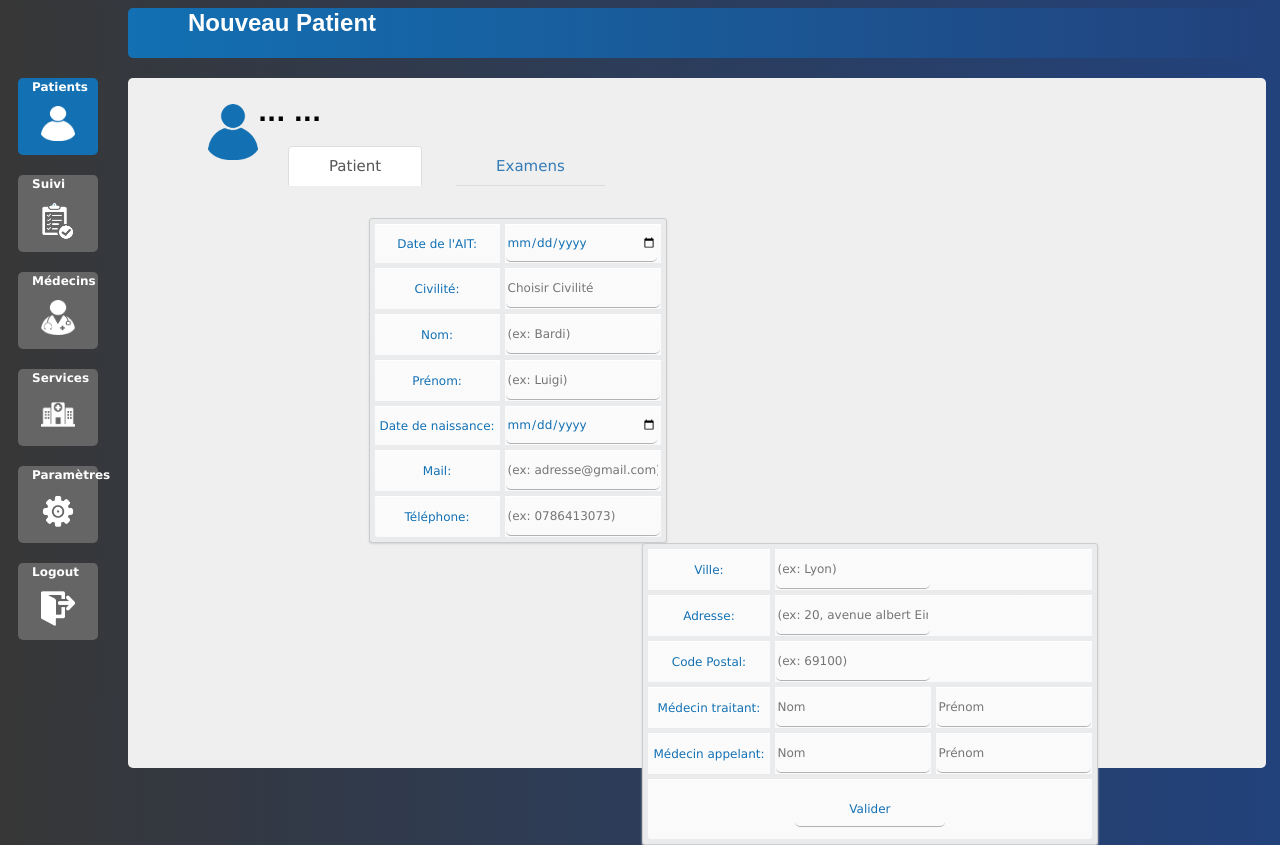
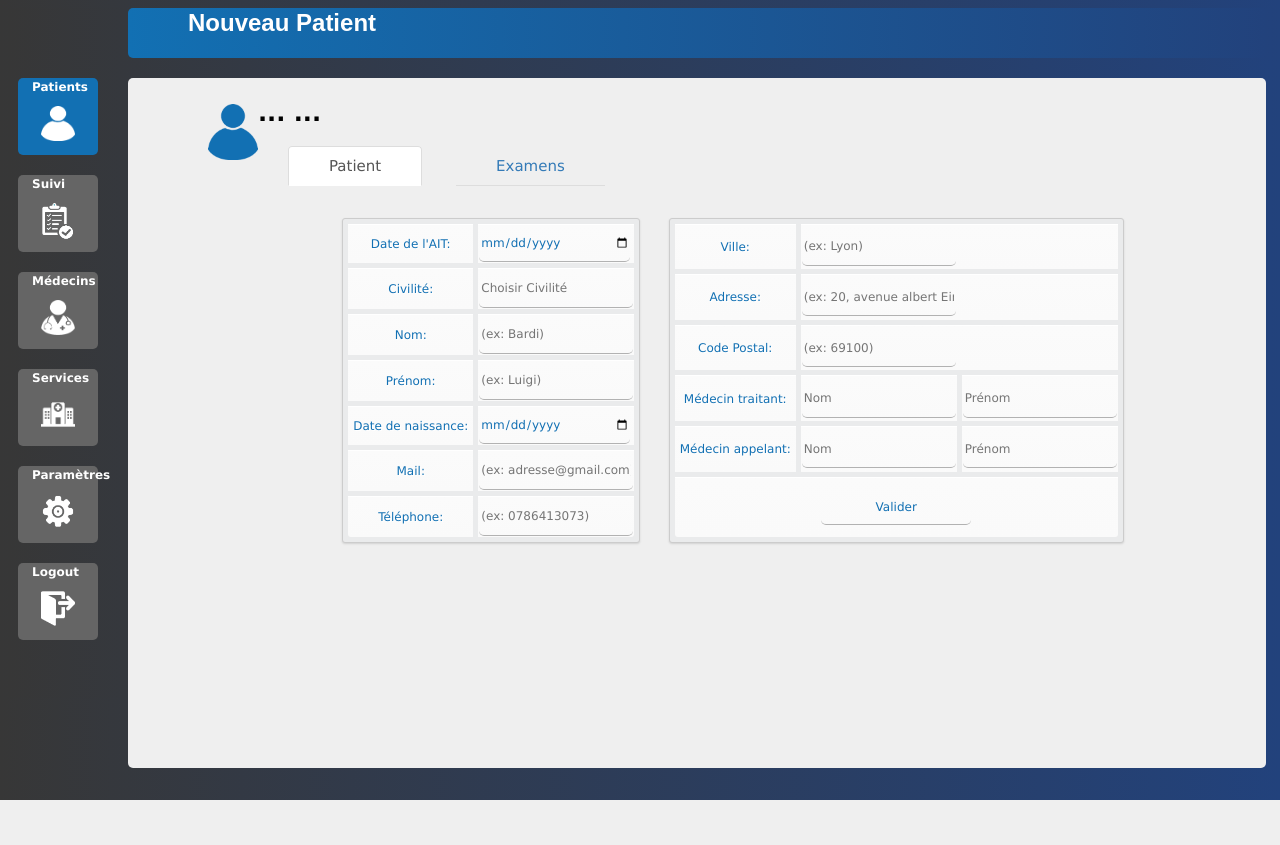
Before and after one commit to Pco-A2IT/IHM-Final, a PHP site: page /Dossier_Patient.php in a window 1280 px wide. After the commit the page ends 800 px from the top, so only its background shows below. Run offline with PHP 8.4, Linux system fonts and the light colour scheme; some libraries are stand-ins or nearby versions.

Commit message:
disposition de table

```diff
--- a/Dossier_Patient.php
+++ b/Dossier_Patient.php
@@ -56,9 +56,8 @@
 
                             <div class="onglet" id="onglet1">
                                 <form action="./Interaction-BDD/AjoutBDD_dossierPatient.php" method="post"></form>
-                                    <div id="container">
-                                    <div style="float:left">
-                                    <table cellspacing="5px" class="table">
+
+                                    <table cellspacing="5px" class="table" style="float:left">
                                         <tr>
                                             <td align="right">Date de l'AIT:</td>
                                             <td align="left"><input type="date" name="date_ait_p" value ="" /></td>
@@ -97,9 +96,9 @@
                                             </td>
                                         </tr>
                                     </table>
-                                        </div>
-                                    <div style="float:right">
-                                    <table cellspacing="5px" class="table">
+
+
+                                    <table cellspacing="5px" class="table" style="float:left">
                                         <tr>
                                             <td align="right">Ville:</td>
                                             <td align="left" colspan="2">
@@ -142,13 +141,13 @@
                                             </td>
                                         </tr>
                                         </table>
-                                        </div>
+
                                 </div>
                              </div>
 
             <div class="onglet" id="onglet3">
                 <div id="container">
-                     <table margin='5px' cellspacing='0'>
+                     <table cellspacing='5px'>
                         <tr>
                             <th></th>
                             <th>Examen</th>
```
